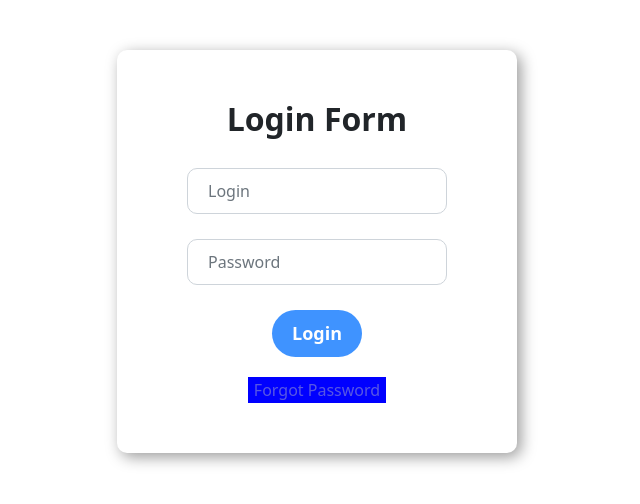
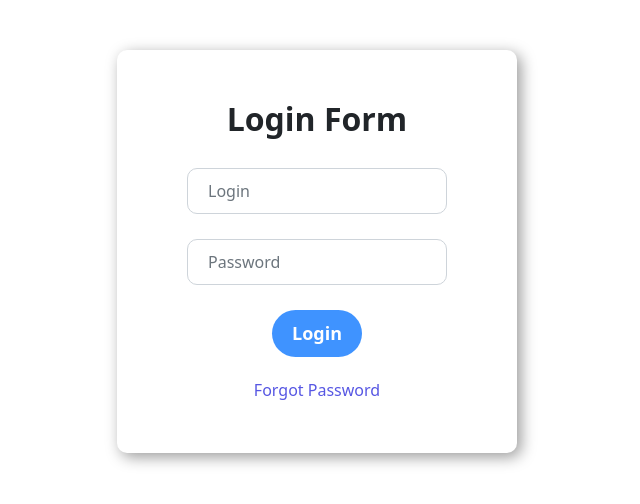
Before and after one commit to DaniilBabiak/LazyLoading-AuthGuard, an Angular app: page /login in a window 1280 px wide. Shown: the top 504 px of the page, without its empty margins (323-963 px from the left). Built offline with nearby package versions, Linux system fonts and the light colour scheme.

Commit message:
Made task1

```diff
--- a/src/app/Components/login/login.component.css
+++ b/src/app/Components/login/login.component.css
@@ -61,7 +61,7 @@ body {
   color: #5757e3;
   font-weight: 400;
   border: none;
-  background: blue;
+  background: none;
 }
 
 @media (max-width: 576px) {
```
